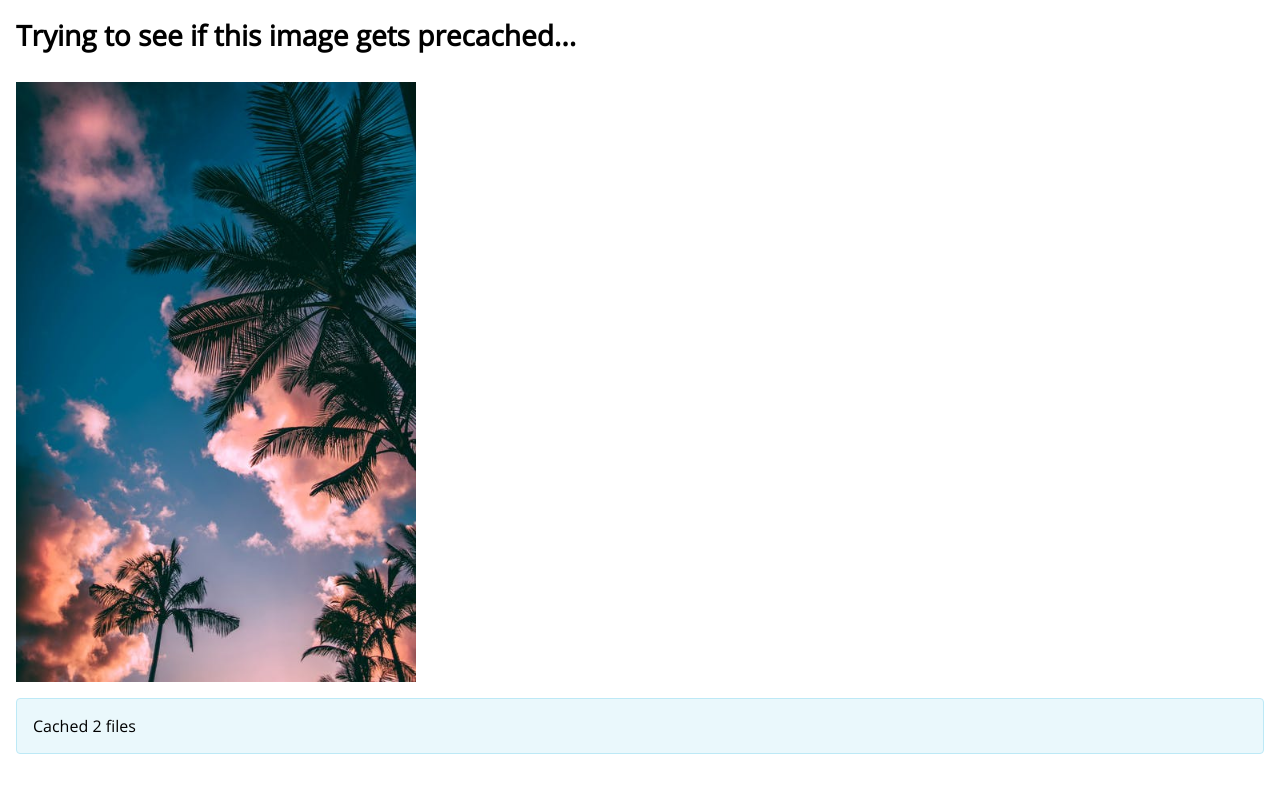
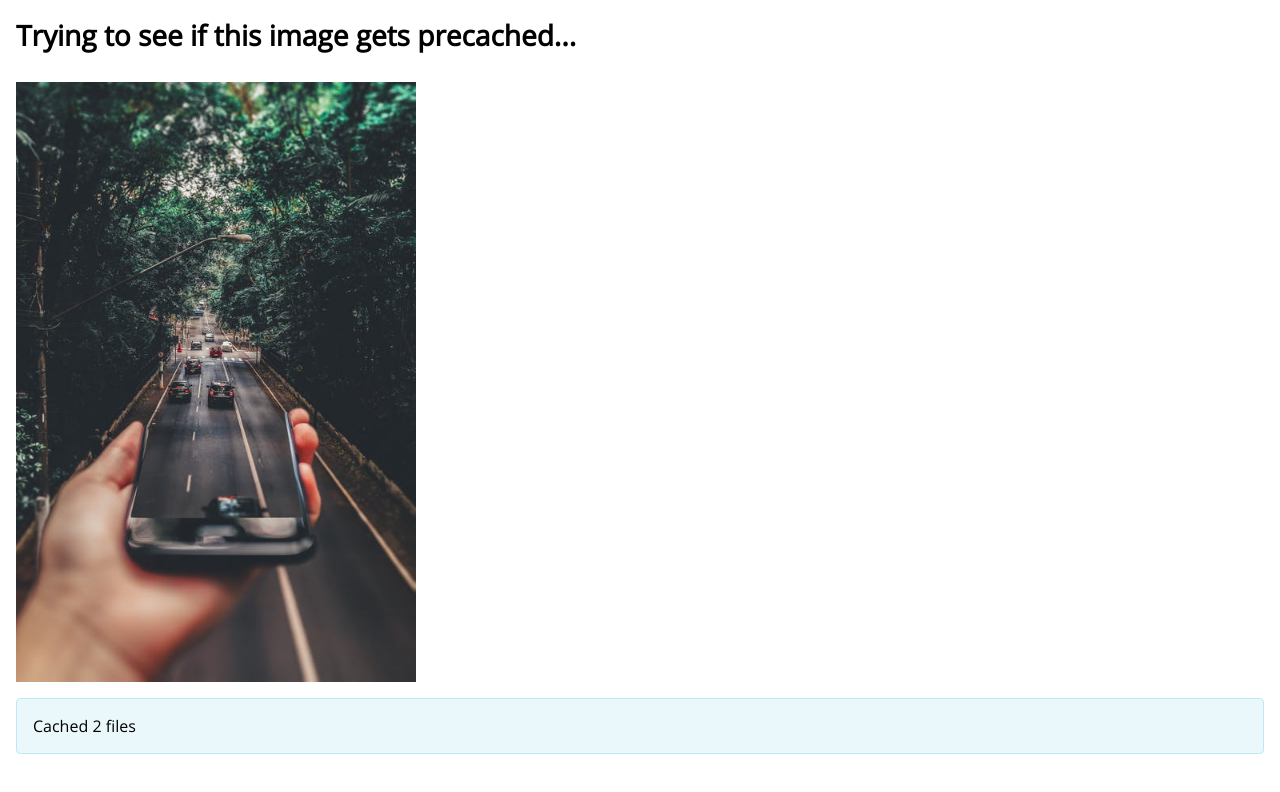
Before and after one commit to nushydude/cra-service-worker-example, a React (Create React App) app: page / in a window 1280 px wide. Shown: the top 792 px of the page. Built offline with nearby package versions, Linux system fonts and the light colour scheme.

Commit message:
switch to 2nd image

```diff
--- a/src/assetURLs.ts
+++ b/src/assetURLs.ts
@@ -1,7 +1,7 @@
 // These asset filenames should be MD5ed
 // And this should be the source of truth for asset files
 
-export const IMAGE_MAIN = "/image.jpg";
+export const IMAGE_MAIN = "/image2.jpg";
 export const FONT_MAIN = "/fonts/OpenSans-Regular.ttf";
 
 export const ASSET_URLS = [IMAGE_MAIN, FONT_MAIN];
```
